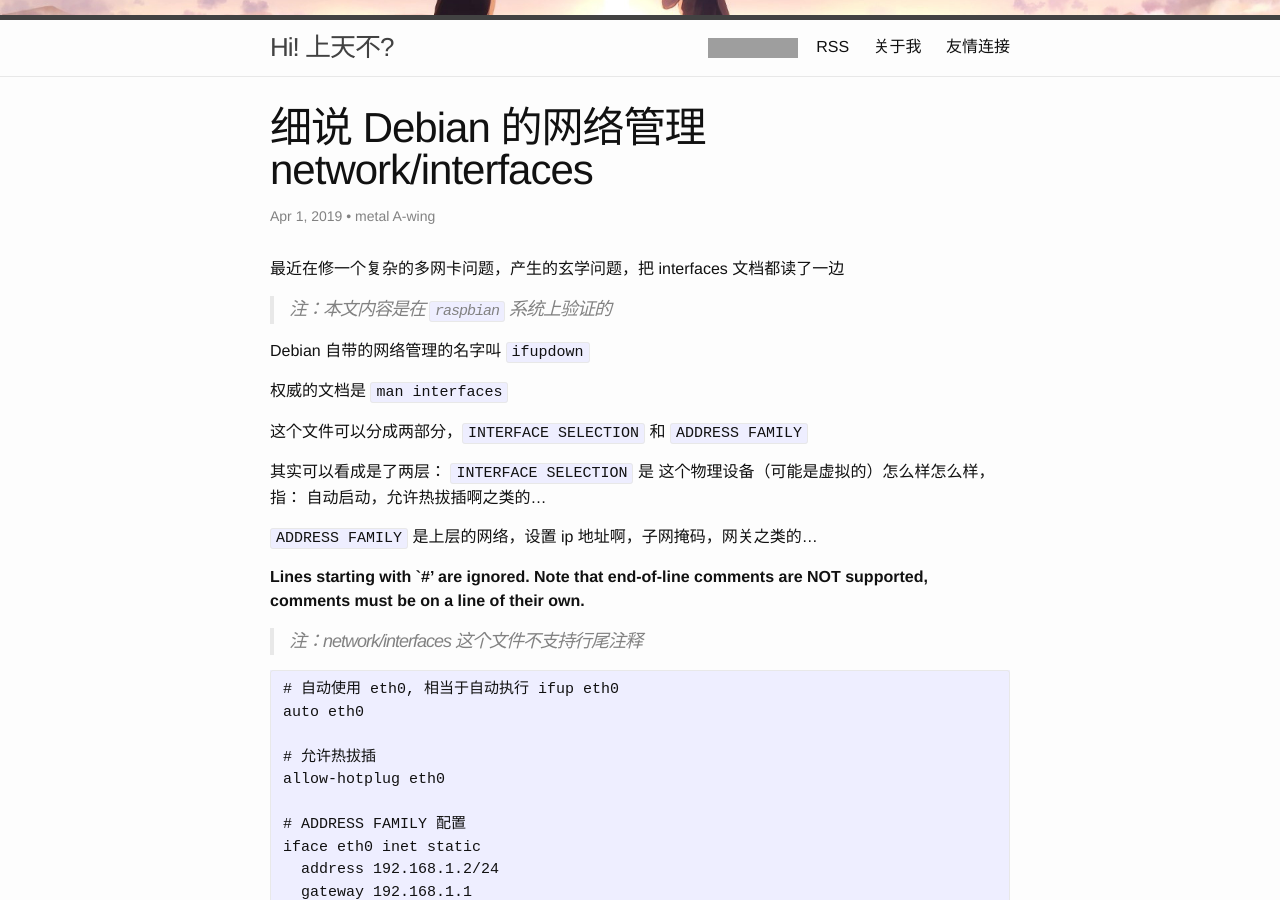
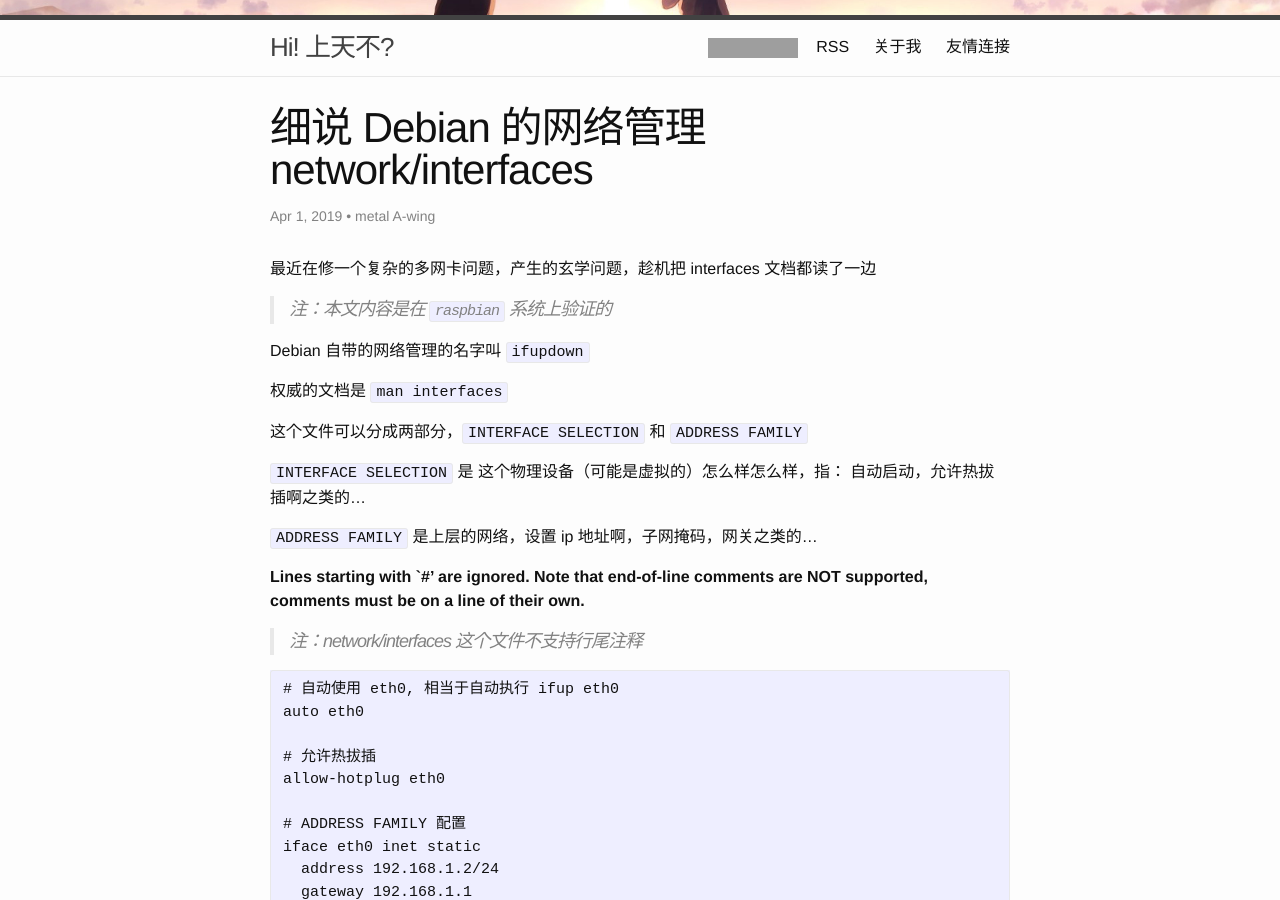
Before and after one commit to a-wing/blog, a Jekyll site: the page built from _posts/2019-04-01-debian_network.md, in a window 1280 px wide and 900 px high, scrolled down 318 px. Built offline with Jekyll 4.4.1, drawn with Linux system fonts in a browser that asks for light colours; comment, search, counter and statistics services are not loaded; grey boxes are pictures that could not be loaded.

Commit message:
Fix debian_network

```diff
--- a/_posts/2019-04-01-debian_network.md
+++ b/_posts/2019-04-01-debian_network.md
@@ -7,7 +7,7 @@ comments: true
 categories: linux
 ---
 
-最近在修一个复杂的多网卡问题，产生的玄学问题，把 interfaces 文档都读了一边
+最近在修一个复杂的多网卡问题，产生的玄学问题，趁机把 interfaces 文档都读了一边
 
 > 注：本文内容是在 `raspbian` 系统上验证的
 
@@ -17,7 +17,6 @@ Debian 自带的网络管理的名字叫 `ifupdown`
 
 这个文件可以分成两部分，`INTERFACE SELECTION` 和 `ADDRESS FAMILY`
 
-其实可以看成是了两层：
 `INTERFACE SELECTION` 是 这个物理设备（可能是虚拟的）怎么样怎么样，指： 自动启动，允许热拔插啊之类的...
 
 `ADDRESS FAMILY` 是上层的网络，设置 ip 地址啊，子网掩码，网关之类的...
```
